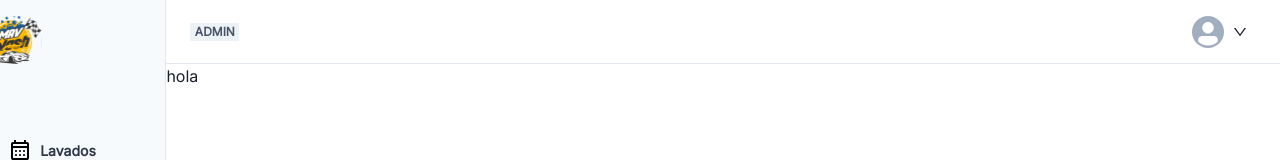
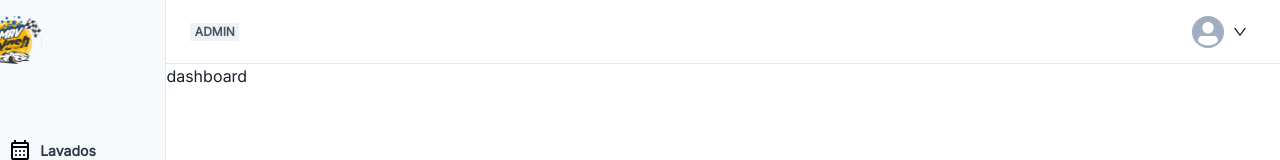
Before and after one commit to Miguel-Ruz/car-wash, a Next.js app in the folder car-wash/: page / in a window 1280 px wide. Shown: the top 160 px of the page. Built offline with nearby package versions, Linux system fonts and the light colour scheme.

Commit message:
reactor/agregue titulo al dashboard

```diff
--- a/car-wash/src/pages/index.tsx
+++ b/car-wash/src/pages/index.tsx
@@ -4,7 +4,7 @@ export default function Home() {
   return (
     <div>
       <DashboardLayout>
-        <h2>hola</h2>
+        <h1>dashboard</h1>
       </DashboardLayout>
     </div>
   );
```
